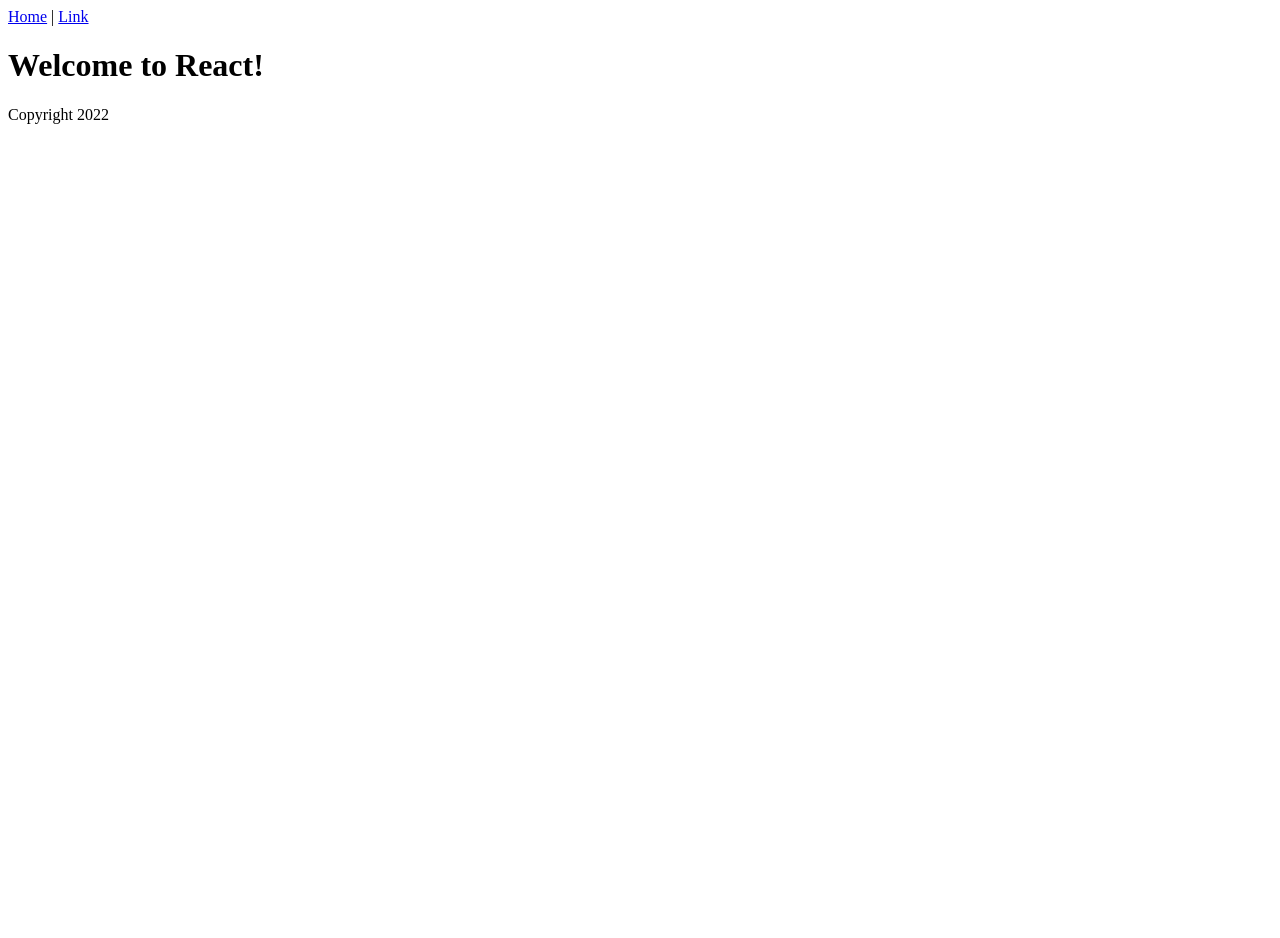
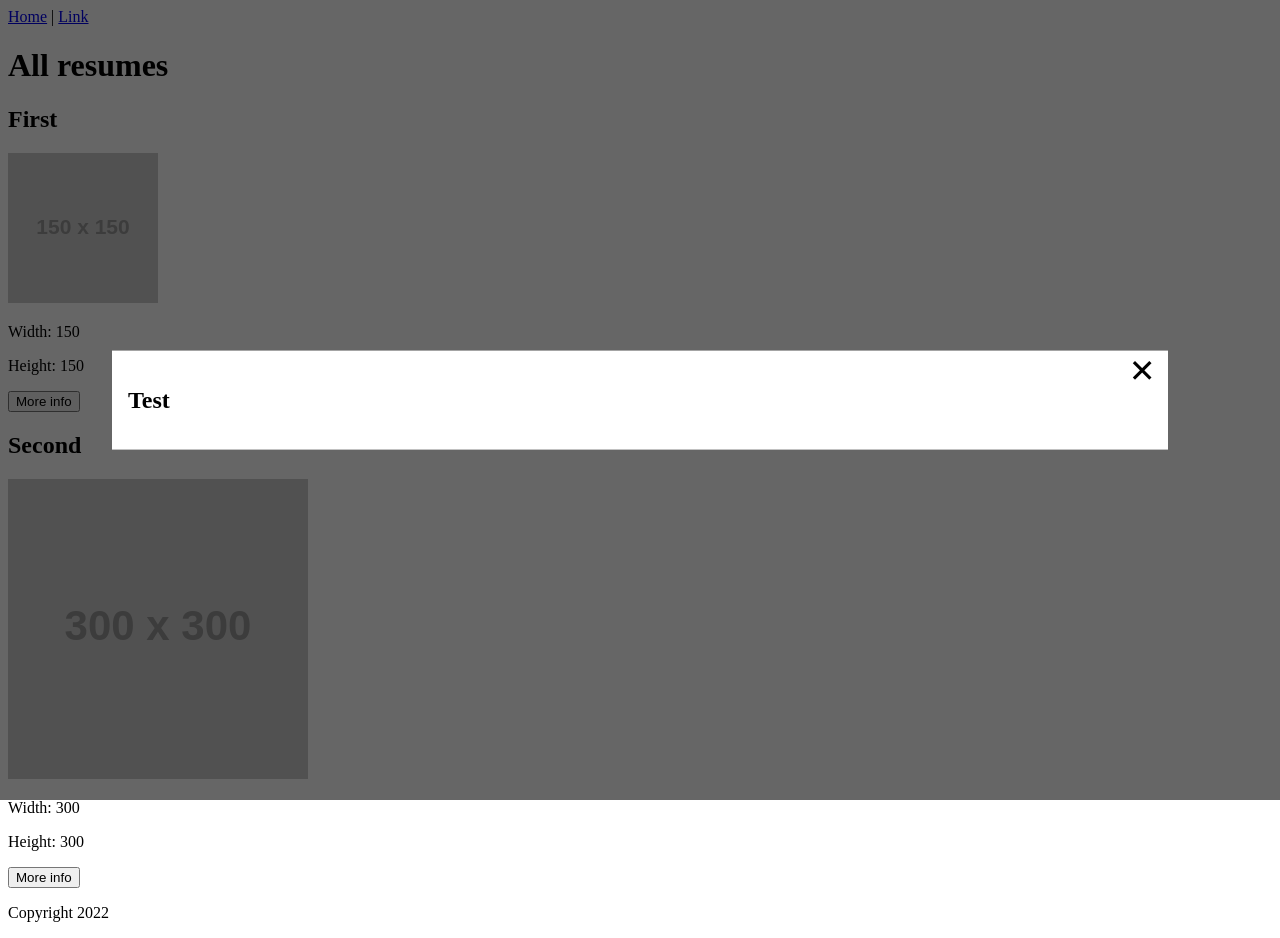
Before and after one commit to asalmeronch/student-portal, a React (Vite) app: page / in a window 1280 px wide. Before the commit the page ends 800 px from the top, so only its background shows below. Built offline with nearby package versions, Linux system fonts and the light colour scheme; no server answers.

Commit message:
add index, show, and test modal

```diff
--- a/src/Content.jsx
+++ b/src/Content.jsx
@@ -1,7 +1,39 @@
+import axios from "axios";
+import { useState, useEffect } from "react";
+import { ResumesIndex } from "./ResumesIndex";
+import { Modal } from "./Modal";
+
 export function Content() {
+  // const [resumes, setResumes] = useState([]);
+  const resumes = [
+    { id: 1, name: "First", url: "https://via.placeholder.com/150", width: 150, height: 150 },
+    { id: 2, name: "Second", url: "https://via.placeholder.com/300", width: 300, height: 300 },
+  ];
+
+  const handleIndexResumes = () => {
+    console.log("handleIndexResumes");
+    axios.get("http://localhost:3000/resumes.json").then((response) => {
+      console.log(response.data);
+      setResumes(response.data);
+    });
+  };
+
+  const handleCreateResume = (params, successCallback) => {
+    console.log("handleCreateResume", params);
+    axios.post("http://localhost:3000/resumes.json", params).then((response) => {
+      setResumes([...resumes, response.data]);
+      successCallback();
+    });
+  };
+
+  useEffect(handleIndexResumes, []);
+
   return (
-    <main>
-      <h1>Welcome to React!</h1>
-    </main>
+    <div>
+      <ResumesIndex resumes={resumes} />
+      <Modal show={true}>
+        <h1>Test</h1>
+      </Modal>
+    </div>
   );
 }
--- /dev/null
+++ b/src/Modal.css
@@ -0,0 +1,30 @@
+.modal-background {
+  display: block;
+  position: fixed;
+  top: 0;
+  left: 0;
+  width:100%;
+  height: 100%;
+  background: rgba(0, 0, 0, 0.6);
+  z-index: 1000;
+}
+
+.modal-main {
+  position: fixed;
+  background: white;
+  width: 80%;
+  height: auto;
+  top: 50%;
+  left: 50%;
+  transform: translate(-50%,-50%);
+  padding: 1em;
+}
+
+.modal-main button.close {
+  font-size: 2em;
+  background: none;
+  border: none;
+  position: absolute;
+  top: 0em;
+  right: 0.2em;
+}
--- /dev/null
+++ b/src/Modal.jsx
@@ -0,0 +1,16 @@
+import "./Modal.css";
+
+export function Modal(props) {
+  if (props.show) {
+    return (
+      <div className="modal-background">
+        <section className="modal-main">
+          {props.children}
+          <button className="close" type="button" onClick={props.onClose}>
+            &#x2715;
+          </button>
+        </section>
+      </div>
+    );
+  }
+}
--- /dev/null
+++ b/src/ResumesIndex.jsx
@@ -0,0 +1,16 @@
+export function ResumesIndex(props) {
+  return (
+    <div>
+      <h1>All resumes</h1>
+      {props.resumes.map((resume) => (
+        <div key={resume.id}>
+          <h2>{resume.name}</h2>
+          <img src={resume.url} />
+          <p>Width: {resume.width}</p>
+          <p>Height: {resume.height}</p>
+          <button onClick={() => props.onShowResume(resume)}>More info</button>
+        </div>
+      ))}
+    </div>
+  );
+}
```
